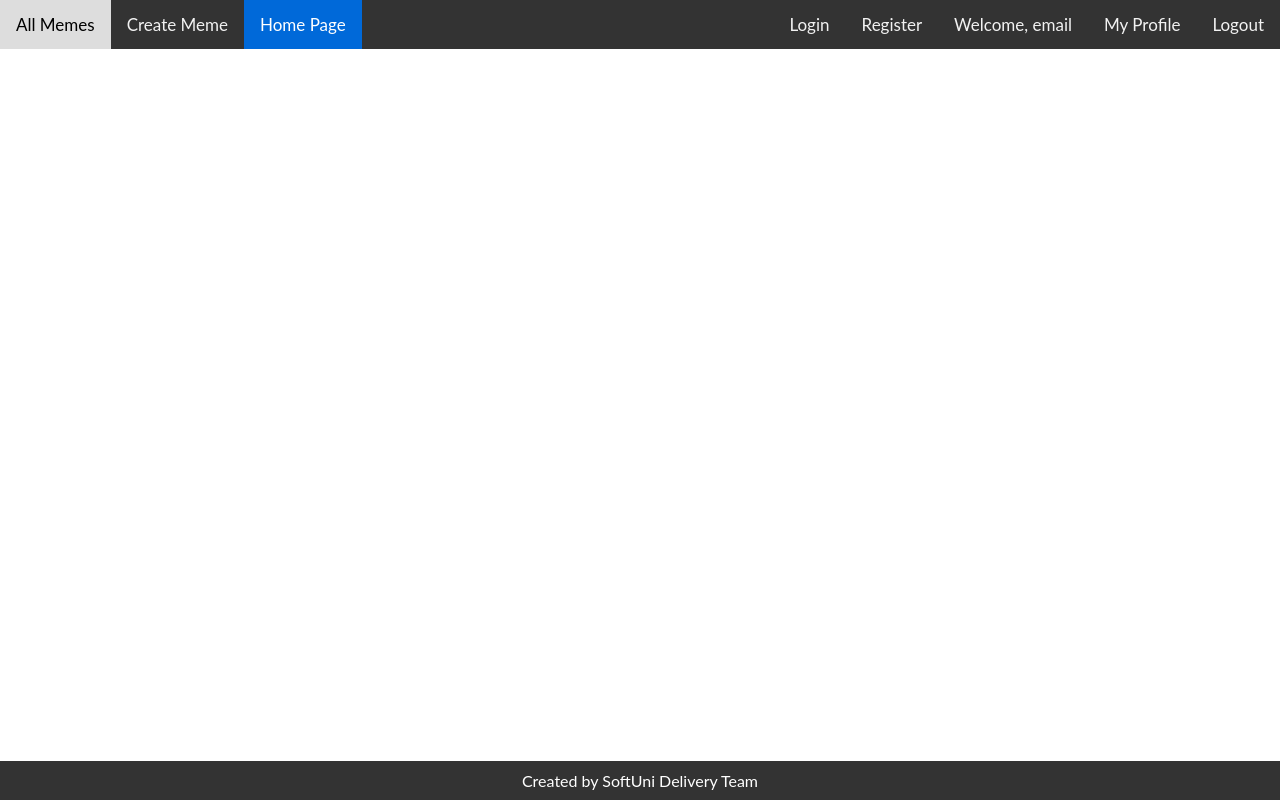
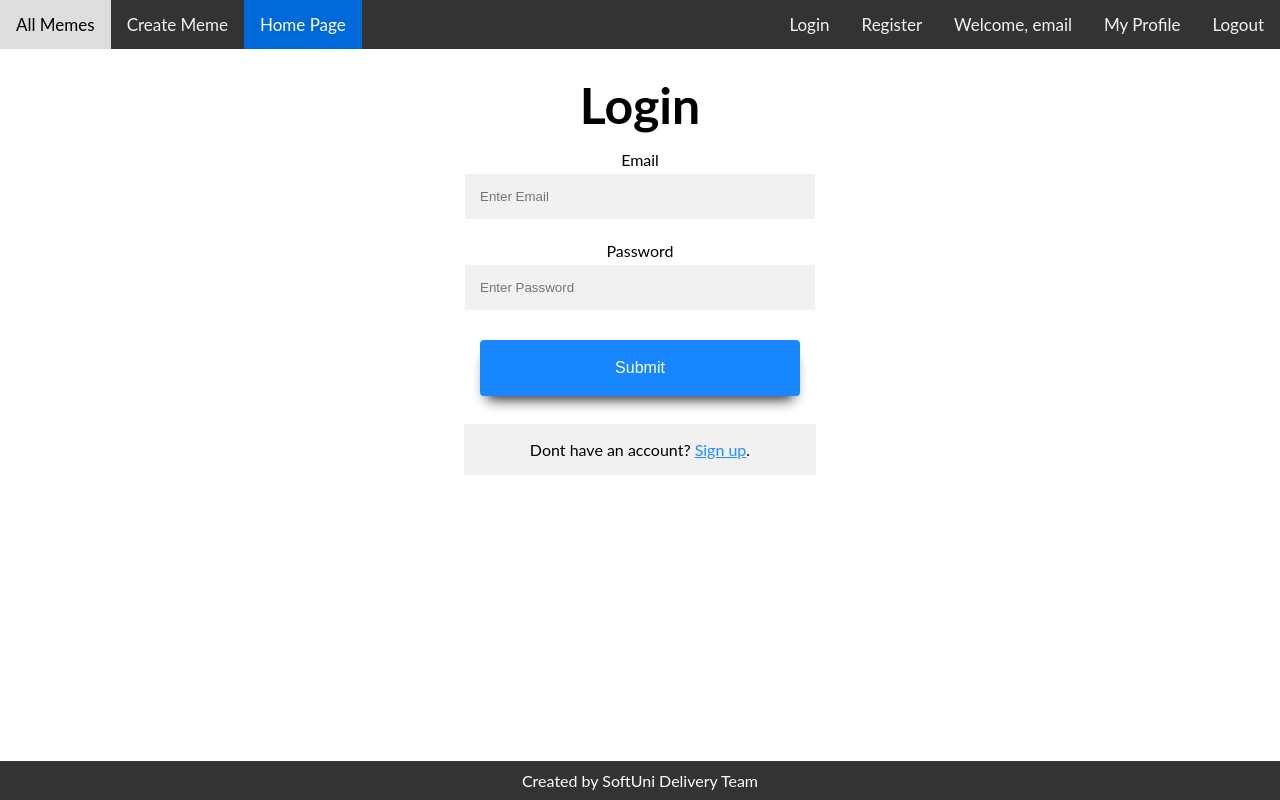
Before and after one commit to Martin322s/meme-lounge, a React (Create React App) app: page /login in a window 1280 px wide. Built offline with nearby package versions, Linux system fonts and the light colour scheme.

Commit message:
login component

```diff
--- a/src/App.js
+++ b/src/App.js
@@ -2,6 +2,7 @@ import { Route, Routes } from 'react-router-dom';
 import { Navigation } from './components/common/Navigation';
 import { Footer } from './components/common/Footer';
 import { Home } from './components/Home';
+import { Login } from './components/Login';
 
 function App() {
 	return (
@@ -11,6 +12,7 @@ function App() {
 				<main>
 					<Routes>
 						<Route path="/" element={<Home />} />
+						<Route path="/login" element={<Login />} />
 					</Routes>
 				</main>
 			</div>
--- /dev/null
+++ b/src/components/Login.js
@@ -0,0 +1,37 @@
+import { Link } from "react-router-dom";
+
+export const Login = () => {
+    return (
+        <section id="login">
+            <form id="login-form">
+                <div className="container">
+                    <h1>Login</h1>
+                    <label htmlFor="email">Email</label>
+                    <input
+                        id="email"
+                        placeholder="Enter Email"
+                        name="email"
+                        type="text"
+                    />
+                    <label htmlFor="password">Password</label>
+                    <input
+                        id="password"
+                        type="password"
+                        placeholder="Enter Password"
+                        name="password"
+                    />
+                    <input
+                        type="submit"
+                        className="registerbtn button"
+                        defaultValue="Login"
+                    />
+                    <div className="container signin">
+                        <p>
+                            Dont have an account? <Link to="/register">Sign up</Link>.
+                        </p>
+                    </div>
+                </div>
+            </form>
+        </section>
+    );
+};
--- a/src/components/common/Navigation.js
+++ b/src/components/common/Navigation.js
@@ -3,21 +3,21 @@ import { Link } from "react-router-dom";
 export const Navigation = () => {
     return (
         <nav>
-            <Link to="/">All Memes</Link>
+            <Link to="/catalog">All Memes</Link>
 
             <div className="user">
-                <Link to="/">Create Meme</Link>
+                <Link to="/create-meme">Create Meme</Link>
                 <div className="profile">
                     <span>Welcome, {'email'}</span>
-                    <Link to="/">My Profile</Link>
-                    <Link to="/">Logout</Link>
+                    <Link to="/profile">My Profile</Link>
+                    <Link to="/logout">Logout</Link>
                 </div>
             </div>
 
             <div className="guest">
                 <div className="profile">
-                    <Link to="/">Login</Link>
-                    <Link to="/">Register</Link>
+                    <Link to="/login">Login</Link>
+                    <Link to="/register">Register</Link>
                 </div>
                 <Link className="active" to="/">Home Page</Link>
             </div>
```
Also changed, not shown: index.html (+1 -15 lines).
